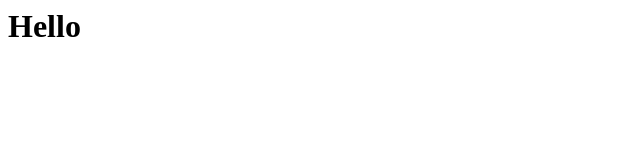
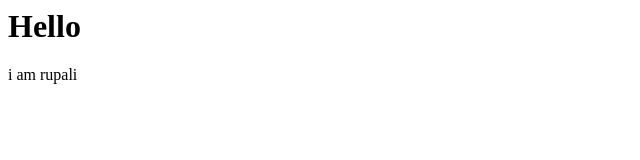
Before and after one commit to sujata-blog/neogcamp, a plain HTML site: page index.html in a window 1280 px wide. Shown: the full height of the page, 0-640 px from the left. Drawn offline with Linux system fonts and the light colour scheme.

Commit message:
update
update file

```diff
--- a/index.html
+++ b/index.html
@@ -2,7 +2,7 @@
 
 <body>
 <h1>Hello</h1>
-
+<p>i am rupali</p>
 
 </body>
 </html>
```
